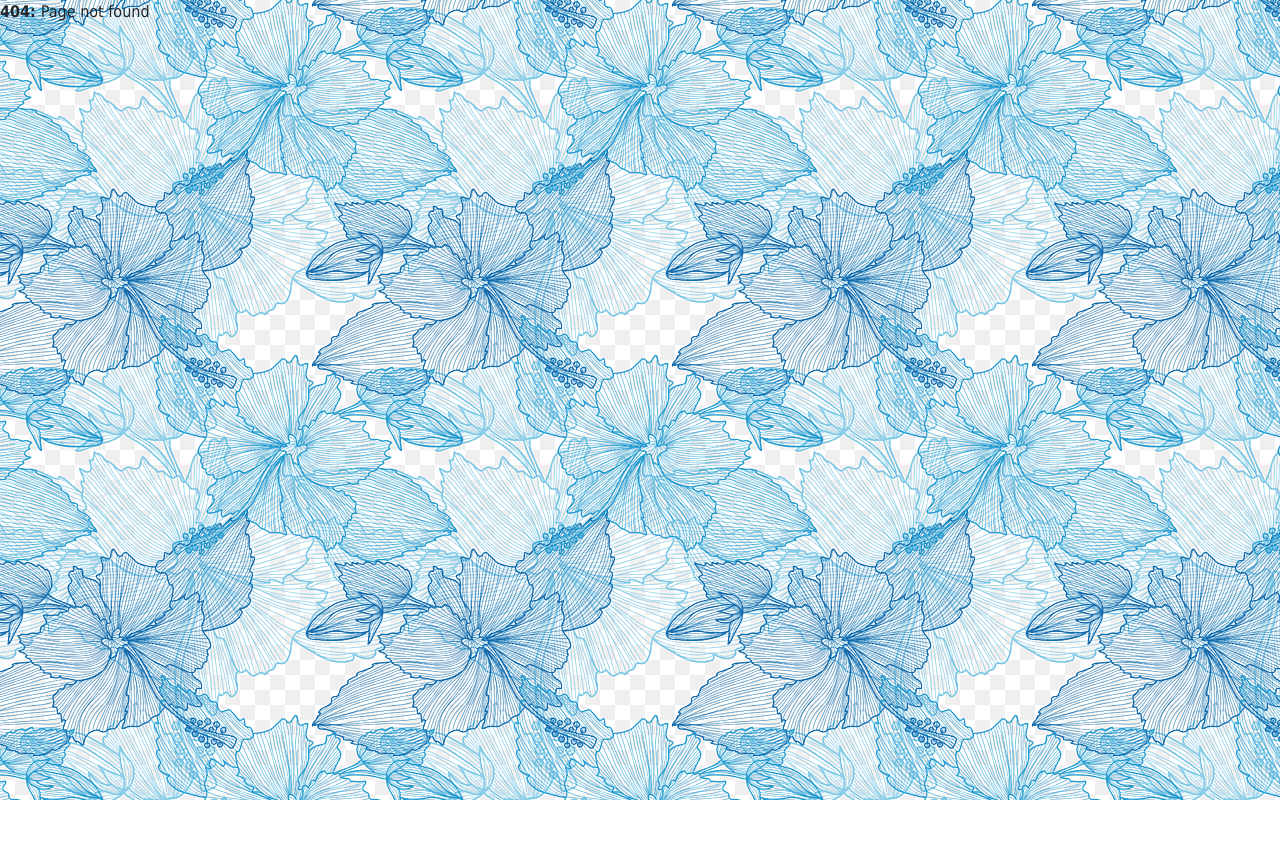
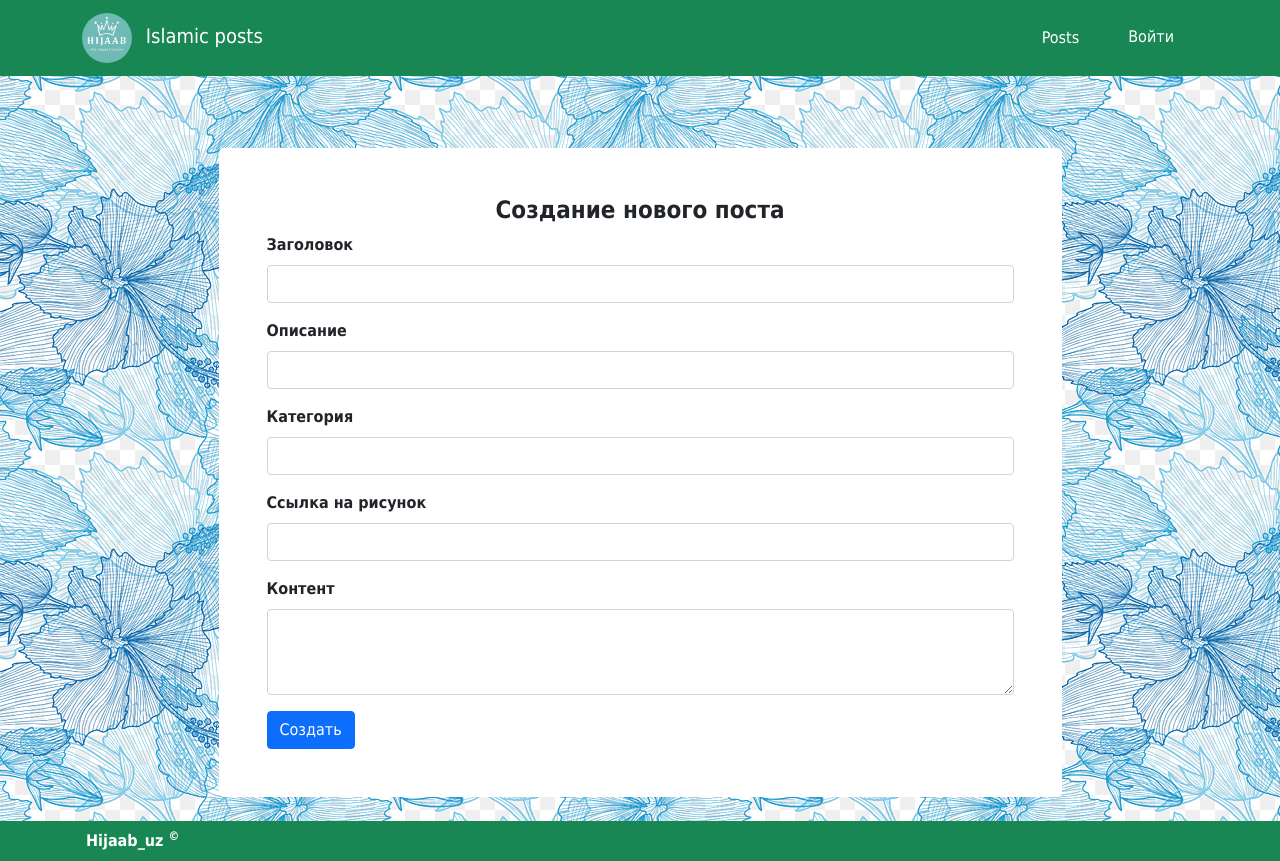
Before and after one commit to Sulton-Ali/post-app, a React (Create React App) app in the folder client/: page /posts/add in a window 1280 px wide. Before the commit this address had no page. Before the commit the page ends 800 px from the top, so only its background shows below. Built offline with nearby package versions, Linux system fonts and the light colour scheme.

Commit message:
create page for create new post

```diff
--- a/client/src/assets/styles/_main.scss
+++ b/client/src/assets/styles/_main.scss
@@ -1,3 +1,4 @@
+
 @import '~bootstrap/scss/bootstrap';
 
 @import './fonts';
--- a/client/src/components/App/App.js
+++ b/client/src/components/App/App.js
@@ -8,6 +8,8 @@ import Main from "../Main/Main";
 import Posts from "../../pages/Posts/Posts";
 import tokenService from "../../services/tokenService";
 import eventBus from "../../utils/eventBus";
+import {Outlet} from "react-router";
+import PostAdd from "../../pages/PostAdd/PostAdd";
 
 function App() {
 
@@ -32,10 +34,13 @@ function App() {
   return (
     <div className="app">
       <Routes>
-        <Route path="login" element={<Login/>}/>
         <Route path="/" element={<Main />}>
           <Route index  element={<Home />}/>
-          <Route path="posts" element={<Posts />}/>
+          <Route path="login" element={<Login/>}/>
+          <Route path="posts" element={<Outlet />}>
+            <Route index element={<Posts />} />
+            <Route path="add" element={<PostAdd />} />
+          </Route>
         </Route>
         <Route path="*" element={<div>
           <strong>404: </strong>
--- /dev/null
+++ b/client/src/components/CheckAccess/CheckAccess.jsx
@@ -0,0 +1,12 @@
+import React from 'react';
+import getTokenBody from "../../utils/decodeToken";
+
+function CheckAccess({ role, children }) {
+  const tokenBody = getTokenBody();
+  if (tokenBody?.roles.includes(role)) {
+    return children;
+  }
+  return null;
+}
+
+export default CheckAccess;
--- a/client/src/pages/Login/Login.jsx
+++ b/client/src/pages/Login/Login.jsx
@@ -3,6 +3,7 @@ import {Button, Form} from 'react-bootstrap';
 import {useNavigate} from "react-router-dom";
 import loginService from "../../services/httpServices/loginService";
 import tokenService from "../../services/tokenService";
+import logo from '../../assets/images/hijaab-uz-logo.jpg';
 
 function Login() {
   const [username, setUsername] = useState('');
@@ -24,8 +25,11 @@ function Login() {
 
   return (
     <div className="container">
-      <div className="login min-vh-100 d-flex justify-content-center align-items-center">
+      <div className="login d-flex justify-content-center align-items-center">
         <Form className="w-50 p-5 bg-success text-white rounded-3">
+          <div className="d-flex justify-content-center">
+            <img src={logo} alt="site logo" width="100" height="100" className="rounded-circle"/>
+          </div>
           <Form.Group className="mb-3" controlId="username">
             <Form.Label>Логин</Form.Label>
             <Form.Control
--- /dev/null
+++ b/client/src/pages/PostAdd/PostAdd.jsx
@@ -0,0 +1,51 @@
+import React, {useState} from 'react';
+
+function PostAdd() {
+
+  const [title, setTitle] = useState('');
+  const [description, setDescription] = useState('');
+  const [category, setCategory] = useState('');
+  const [imgUrl, setImgUrl] = useState('');
+  const [content, setContent] = useState('');
+
+  const create = () => {
+    console.log({
+      title,
+      description,
+      category,
+      imgUrl,
+      content
+    })
+  }
+
+  return (
+    <div>
+      <form className="w-75 mx-auto bg-white p-5 mt-5 rounded-3">
+        <h4 className="fs-4 fw-bold text-center">Создание нового поста</h4>
+        <div className="mb-3">
+          <label htmlFor="title" className="form-label fw-bold">Заголовок</label>
+          <input type="text" className="form-control" id="title" aria-describedby="title" value={title} onChange={(e) => setTitle(e.target.value)}/>
+        </div>
+        <div className="mb-3">
+          <label htmlFor="description" className="form-label fw-bold">Описание</label>
+          <input type="text" className="form-control" id="description" value={description} onChange={(e) => setDescription(e.target.value)}/>
+        </div>
+        <div className="mb-3">
+          <label className="form-label fw-bold" htmlFor="category">Категория</label>
+          <input type="text" className="form-control" id="category" value={category} onChange={(e) => setCategory(e.target.value)}/>
+        </div>
+        <div className="mb-3">
+          <label className="form-label fw-bold" htmlFor="imgUrl">Ссылка на рисунок</label>
+          <input type="text" className="form-control" id="imgUrl" value={imgUrl} onChange={(e) => setImgUrl(e.target.value)}/>
+        </div>
+        <div className="mb-3">
+          <label className="form-label fw-bold" htmlFor="content">Контент</label>
+          <textarea rows="3" type="text" className="form-control" id="content" value={content} onChange={(e) => setContent(e.target.value)}></textarea>
+        </div>
+        <button type="button" className="btn btn-primary" onClick={create}>Создать</button>
+      </form>
+    </div>
+  );
+}
+
+export default PostAdd;
--- a/client/src/pages/Posts/Posts.jsx
+++ b/client/src/pages/Posts/Posts.jsx
@@ -1,6 +1,10 @@
 import React, {useEffect, useState} from 'react';
 import postService from "../../services/httpServices/postService";
 import Post from "../../components/Post/Post";
+import {Button} from "react-bootstrap";
+import CheckAccess from "../../components/CheckAccess/CheckAccess";
+import {ROLES} from "../../utils/constants";
+import {Link} from "react-router-dom";
 
 function Posts() {
   const [posts, setPosts] = useState([]);
@@ -13,9 +17,18 @@ function Posts() {
       .catch(e => console.log(e))
   }, [])
   return (
-    <div className="posts rounded-3 p-3 bg-white shadow">
-      <h3>Посты</h3>
-      <div className="d-flex flex-wrap justify-content-between">
+    <div className="posts rounded-3 p-3">
+      <div className="w-100 bg-white shadow rounded-3 p-3 mb-2 d-flex justify-content-between align-items-center">
+        <h3 className="fs-3 fw-bold text-black-50">
+          Посты
+        </h3>
+        <div>
+          <CheckAccess role={ROLES.ADMIN}>
+            <Link to="/posts/add"><Button variant="primary">Добавить пост</Button></Link>
+          </CheckAccess>
+        </div>
+      </div>
+      <div className="d-flex flex-wrap justify-content-around rounded-3 bg-white shadow-lg p-5">
         {posts.map((post, index) => <Post key={index} post={post} />)}
       </div>
     </div>
--- /dev/null
+++ b/client/src/utils/decodeToken.js
@@ -0,0 +1,11 @@
+import tokenService from "../services/tokenService";
+import jwtDecode from "jwt-decode";
+
+export default function getTokenBody() {
+  let payload = null;
+  const token = tokenService.getToken();
+  if (token) {
+    payload = jwtDecode(tokenService.getToken());
+  }
+  return payload;
+}
```
